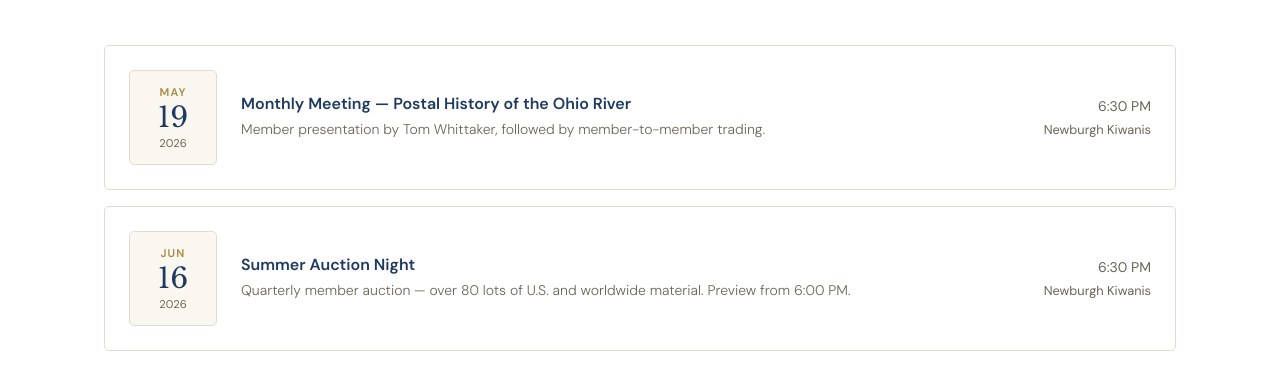
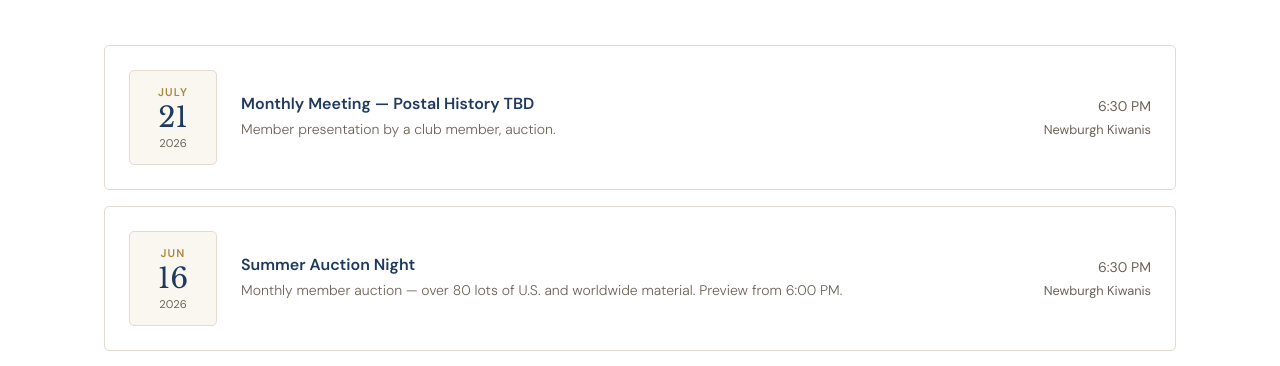
Before and after one commit to JustinTLong16/EvansvilleStampClub, a plain HTML site: page Meetings.html in a window 1280 px wide. Shown: the part 361-727 px from the top of the page. Drawn offline with nearby package versions, Linux system fonts and the light colour scheme.

Commit message:
Update meeting details and dates in Meetings.html

```diff
--- a/Meetings.html
+++ b/Meetings.html
@@ -44,13 +44,13 @@
 <!-- Card 1 -->
       <div class="event">
         <div class="event-date">
-          <div class="month">May</div>
-          <div class="day">19</div>
+          <div class="month">July</div>
+          <div class="day">21</div>
           <div class="year">2026</div>
         </div>
         <div class="event-info">
-          <h4>Monthly Meeting — Postal History of the Ohio River</h4>
-          <p>Member presentation by Tom Whittaker, followed by member-to-member trading.</p>
+          <h4>Monthly Meeting — Postal History TBD</h4>
+          <p>Member presentation by a club member, auction.</p>
         </div>
         <div class="event-time">6:30 PM<br><span style="font-size:0.8rem;">Newburgh Kiwanis</span></div>
       </div>
@@ -64,7 +64,7 @@
         </div>
         <div class="event-info">
           <h4>Summer Auction Night</h4>
-          <p>Quarterly member auction — over 80 lots of U.S. and worldwide material. Preview from 6:00 PM.</p>
+          <p>Monthly member auction — over 80 lots of U.S. and worldwide material. Preview from 6:00 PM.</p>
         </div>
         <div class="event-time">6:30 PM<br><span style="font-size:0.8rem;">Newburgh Kiwanis</span></div>
       </div>
```
